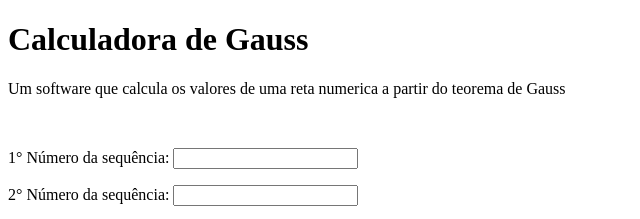
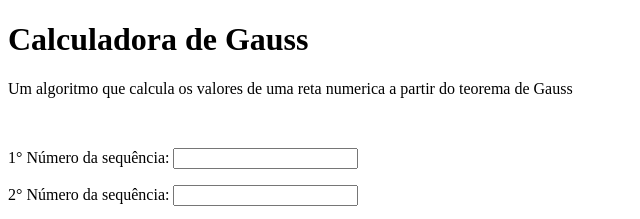
Before and after one commit to HugoHLourenco/Projetos, a plain HTML site: page Calc_Gauss/html/index.html in a window 1280 px wide. Shown: the top 219 px of the page, 0-640 px from the left. Drawn offline with Linux system fonts and the light colour scheme.

Commit message:
Update index.html

```diff
--- a/Calc_Gauss/html/index.html
+++ b/Calc_Gauss/html/index.html
@@ -8,7 +8,7 @@
 </head>
 <body>
     <h1>Calculadora de Gauss</h1>
-    <p>Um software que calcula os valores de uma reta numerica a partir do teorema de Gauss</p> <br>
+    <p>Um algoritmo que calcula os valores de uma reta numerica a partir do teorema de Gauss</p> <br>
 
     <p>
         1° Número da sequência: <input type="number" id="n1">
```
